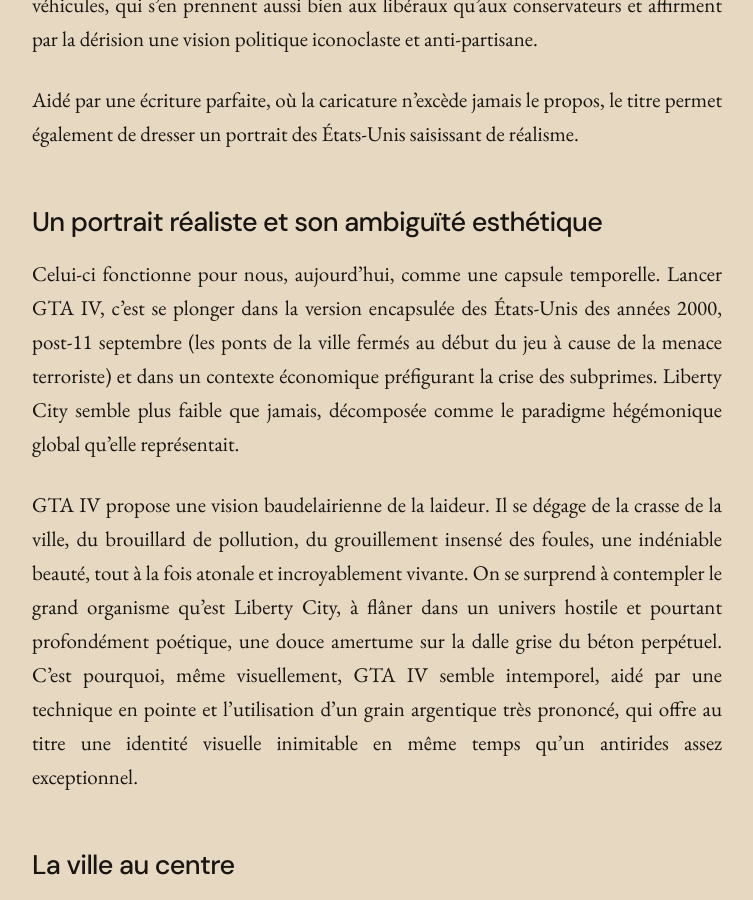
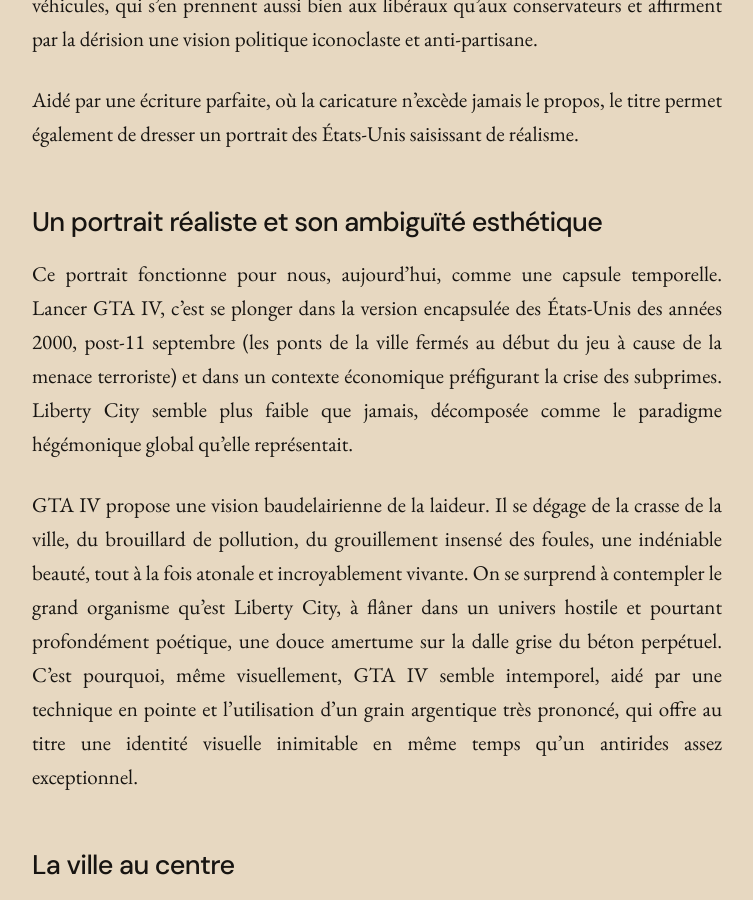
Before and after one commit to cberangin-sketch/de-gustibus, a Jekyll site: the page built from _posts/2026-10-09-grand-theft-auto-iv-survol-dun-chef-doeuvre.md, in a window 1280 px wide and 900 px high, scrolled down 3443 px. Shown: the whole window, without its empty margins (263-1016 px from the left). Built offline with Jekyll 4.4.1, drawn with Linux system fonts in a browser that asks for light colours.

Commit message:
Update _posts/2026-10-09-grand-theft-auto-iv-survol-dun-chef-doeuvre.md (via Pages CMS)

```diff
--- a/_posts/2026-10-09-grand-theft-auto-iv-survol-dun-chef-doeuvre.md
+++ b/_posts/2026-10-09-grand-theft-auto-iv-survol-dun-chef-doeuvre.md
@@ -31,7 +31,7 @@
 
 ## Un portrait réaliste et son ambiguïté esthétique
 
-Celui-ci fonctionne pour nous, aujourd’hui, comme une capsule temporelle. Lancer GTA IV, c’est se plonger dans la version encapsulée des États-Unis des années 2000, post-11 septembre (les ponts de la ville fermés au début du jeu à cause de la menace terroriste) et dans un contexte économique préfigurant la crise des subprimes. Liberty City semble plus faible que jamais, décomposée comme le paradigme hégémonique global qu’elle représentait.
+Ce portrait fonctionne pour nous, aujourd’hui, comme une capsule temporelle. Lancer GTA IV, c’est se plonger dans la version encapsulée des États-Unis des années 2000, post-11 septembre (les ponts de la ville fermés au début du jeu à cause de la menace terroriste) et dans un contexte économique préfigurant la crise des subprimes. Liberty City semble plus faible que jamais, décomposée comme le paradigme hégémonique global qu’elle représentait.
 
 GTA IV propose une vision baudelairienne de la laideur. Il se dégage de la crasse de la ville, du brouillard de pollution, du grouillement insensé des foules, une indéniable beauté, tout à la fois atonale et incroyablement vivante. On se surprend à contempler le grand organisme qu’est Liberty City, à flâner dans un univers hostile et pourtant profondément poétique, une douce amertume sur la dalle grise du béton perpétuel. C’est pourquoi, même visuellement, GTA IV semble intemporel, aidé par une technique en pointe et l’utilisation d’un grain argentique très prononcé, qui offre au titre une identité visuelle inimitable en même temps qu’un antirides assez exceptionnel.
 
```
